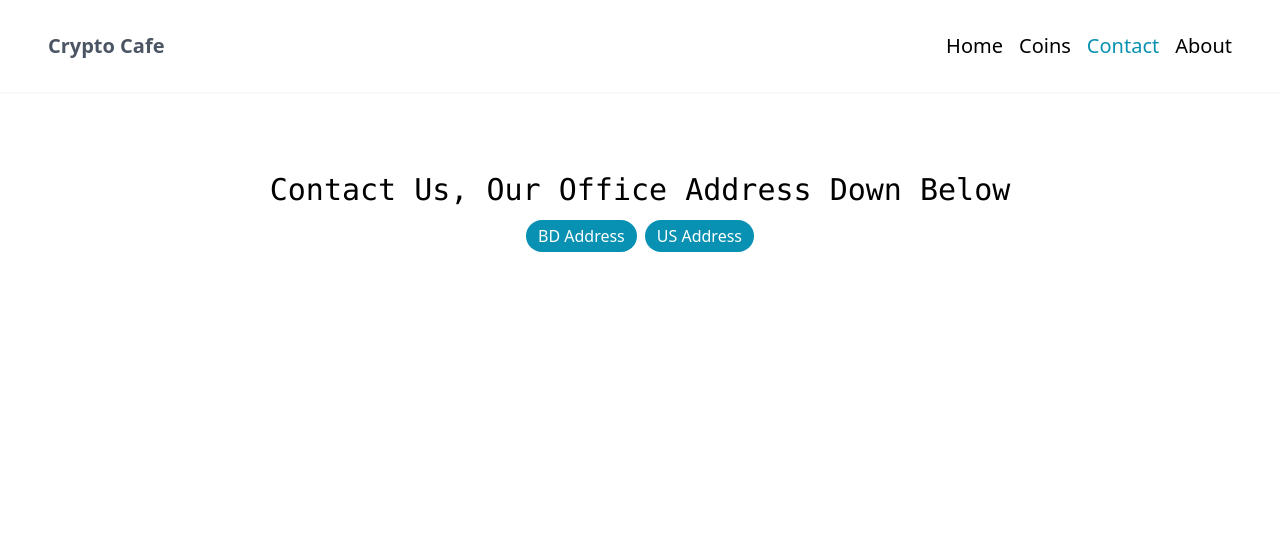
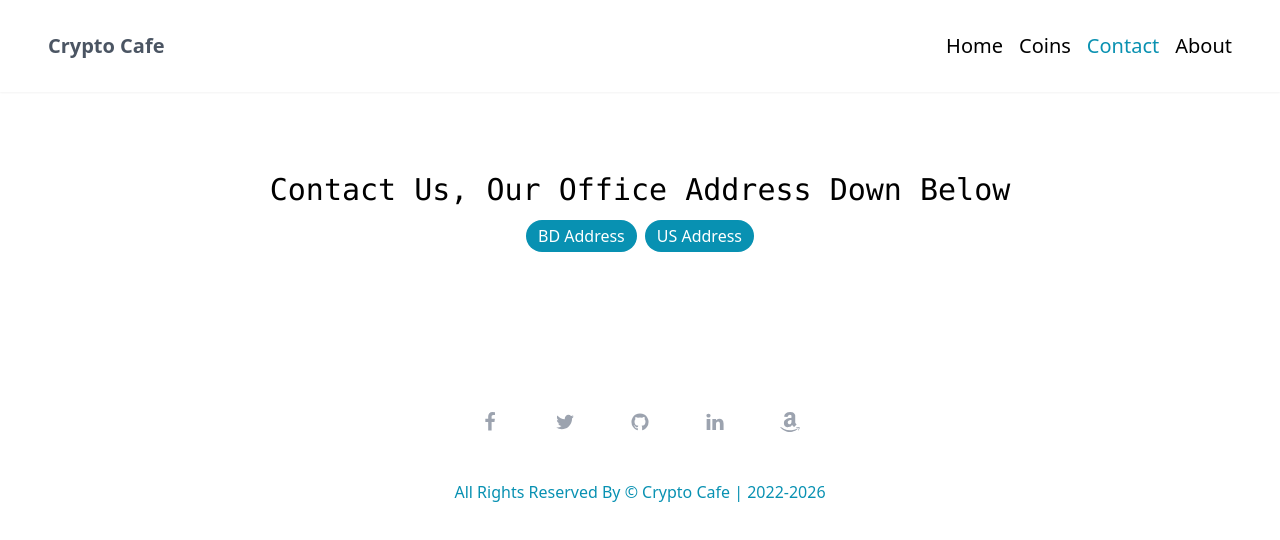
Before and after one commit to JubayerDev/react-crypto-cafe, a React (Create React App) app: page /contact in a window 1280 px wide. Shown: the top 540 px of the page. Built offline with nearby package versions, Linux system fonts and the light colour scheme.

Commit message:
footer page added

```diff
--- a/src/App.js
+++ b/src/App.js
@@ -2,6 +2,7 @@ import { Route, Routes } from 'react-router-dom';
 import './App.css';
 import Coins from './components/Coins/Coins';
 import Contact from './components/Contact/Contact';
+import Footer from './components/Footer/Footer';
 import HomePage from './components/HomePage/HomePage';
 import Navbar from './components/Navbar/Navbar';
 
@@ -15,6 +16,7 @@ function App() {
         <Route path="/coins" element={<Coins />} />
         <Route path="/contact" element={ <Contact/>}/>
       </Routes>
+      <Footer/>
     </div>
   );
 }
--- a/src/components/Coins/Coins.js
+++ b/src/components/Coins/Coins.js
@@ -18,6 +18,8 @@ const Coins = () => {
                 }
             </div>
         </div>
+
+        // 1:24:00
     );
 };
 
--- /dev/null
+++ b/src/components/Footer/Footer.js
@@ -0,0 +1,92 @@
+import React from 'react';
+
+const Footer = () => {
+    return (
+        <footer className='bg-white  w-full py-8 mt-8'>
+      <div className='max-w-screen-xl mx-auto px-4'>
+        <div className=' flex max-w-xs mx-auto items-center justify-between'>
+          <a
+            href='https://github.com/JubayerDev'
+            className='text-gray-400 hover:text-gray-800 transition-colors duration-200'
+          >
+            <svg
+              width='20'
+              height='20'
+              fill='currentColor'
+              className='text-xl hover:text-gray-800 transition-colors duration-200'
+              viewBox='0 0 1792 1792'
+              xmlns='http://www.w3.org/2000/svg'
+            >
+              <path d='M1343 12v264h-157q-86 0-116 36t-30 108v189h293l-39 296h-254v759h-306v-759h-255v-296h255v-218q0-186 104-288.5t277-102.5q147 0 228 12z'></path>
+            </svg>
+          </a>
+          <a
+            href='https://github.com/JubayerDev'
+            className='text-gray-400 hover:text-gray-800 transition-colors duration-200'
+          >
+            <svg
+              width='20'
+              height='20'
+              fill='currentColor'
+              className='text-xl hover:text-gray-800 transition-colors duration-200'
+              viewBox='0 0 1792 1792'
+              xmlns='http://www.w3.org/2000/svg'
+            >
+              <path d='M1684 408q-67 98-162 167 1 14 1 42 0 130-38 259.5t-115.5 248.5-184.5 210.5-258 146-323 54.5q-271 0-496-145 35 4 78 4 225 0 401-138-105-2-188-64.5t-114-159.5q33 5 61 5 43 0 85-11-112-23-185.5-111.5t-73.5-205.5v-4q68 38 146 41-66-44-105-115t-39-154q0-88 44-163 121 149 294.5 238.5t371.5 99.5q-8-38-8-74 0-134 94.5-228.5t228.5-94.5q140 0 236 102 109-21 205-78-37 115-142 178 93-10 186-50z'></path>
+            </svg>
+          </a>
+          <a
+            href='https://github.com/JubayerDev'
+            className='text-gray-400 hover:text-gray-800 transition-colors duration-200'
+          >
+            <svg
+              xmlns='http://www.w3.org/2000/svg'
+              width='20'
+              height='20'
+              fill='currentColor'
+              className='text-xl hover:text-gray-800 transition-colors duration-200'
+              viewBox='0 0 1792 1792'
+            >
+              <path d='M896 128q209 0 385.5 103t279.5 279.5 103 385.5q0 251-146.5 451.5t-378.5 277.5q-27 5-40-7t-13-30q0-3 .5-76.5t.5-134.5q0-97-52-142 57-6 102.5-18t94-39 81-66.5 53-105 20.5-150.5q0-119-79-206 37-91-8-204-28-9-81 11t-92 44l-38 24q-93-26-192-26t-192 26q-16-11-42.5-27t-83.5-38.5-85-13.5q-45 113-8 204-79 87-79 206 0 85 20.5 150t52.5 105 80.5 67 94 39 102.5 18q-39 36-49 103-21 10-45 15t-57 5-65.5-21.5-55.5-62.5q-19-32-48.5-52t-49.5-24l-20-3q-21 0-29 4.5t-5 11.5 9 14 13 12l7 5q22 10 43.5 38t31.5 51l10 23q13 38 44 61.5t67 30 69.5 7 55.5-3.5l23-4q0 38 .5 88.5t.5 54.5q0 18-13 30t-40 7q-232-77-378.5-277.5t-146.5-451.5q0-209 103-385.5t279.5-279.5 385.5-103zm-477 1103q3-7-7-12-10-3-13 2-3 7 7 12 9 6 13-2zm31 34q7-5-2-16-10-9-16-3-7 5 2 16 10 10 16 3zm30 45q9-7 0-19-8-13-17-6-9 5 0 18t17 7zm42 42q8-8-4-19-12-12-20-3-9 8 4 19 12 12 20 3zm57 25q3-11-13-16-15-4-19 7t13 15q15 6 19-6zm63 5q0-13-17-11-16 0-16 11 0 13 17 11 16 0 16-11zm58-10q-2-11-18-9-16 3-14 15t18 8 14-14z'></path>
+            </svg>
+          </a>
+          <a
+            href='https://github.com/JubayerDev'
+            className='text-gray-400 hover:text-gray-800 transition-colors duration-200'
+          >
+            <svg
+              width='20'
+              height='20'
+              fill='currentColor'
+              className='text-xl hover:text-gray-800 transition-colors duration-200'
+              viewBox='0 0 1792 1792'
+              xmlns='http://www.w3.org/2000/svg'
+            >
+              <path d='M477 625v991h-330v-991h330zm21-306q1 73-50.5 122t-135.5 49h-2q-82 0-132-49t-50-122q0-74 51.5-122.5t134.5-48.5 133 48.5 51 122.5zm1166 729v568h-329v-530q0-105-40.5-164.5t-126.5-59.5q-63 0-105.5 34.5t-63.5 85.5q-11 30-11 81v553h-329q2-399 2-647t-1-296l-1-48h329v144h-2q20-32 41-56t56.5-52 87-43.5 114.5-15.5q171 0 275 113.5t104 332.5z'></path>
+            </svg>
+          </a>
+          <a
+            href='https://github.com/JubayerDev'
+            className='text-gray-400 hover:text-gray-800 transition-colors duration-200'
+          >
+            <svg
+              width='20'
+              height='20'
+              fill='currentColor'
+              className='text-xl hover:text-gray-800 transition-colors duration-200'
+              viewBox='0 0 1792 1792'
+              xmlns='http://www.w3.org/2000/svg'
+            >
+              <path d='M1551 1476q15-6 26-3t11 17.5-15 33.5q-13 16-44 43.5t-95.5 68-141 74-188 58-229.5 24.5q-119 0-238-31t-209-76.5-172.5-104-132.5-105-84-87.5q-8-9-10-16.5t1-12 8-7 11.5-2 11.5 4.5q192 117 300 166 389 176 799 90 190-40 391-135zm207-115q11 16 2.5 69.5t-28.5 102.5q-34 83-85 124-17 14-26 9t0-24q21-45 44.5-121.5t6.5-98.5q-5-7-15.5-11.5t-27-6-29.5-2.5-35 0-31.5 2-31 3-22.5 2q-6 1-13 1.5t-11 1-8.5 1-7 .5h-10l-3-.5-2-1.5-1.5-3q-6-16 47-40t103-30q46-7 108-1t76 24zm-394-443q0 31 13.5 64t32 58 37.5 46 33 32l13 11-227 224q-40-37-79-75.5t-58-58.5l-19-20q-11-11-25-33-38 59-97.5 102.5t-127.5 63.5-140 23-137.5-21-117.5-65.5-83-113-31-162.5q0-84 28-154t72-116.5 106.5-83 122.5-57 130-34.5 119.5-18.5 99.5-6.5v-127q0-65-21-97-34-53-121-53-6 0-16.5 1t-40.5 12-56 29.5-56 59.5-48 96l-294-27q0-60 22-119t67-113 108-95 151.5-65.5 190.5-24.5q100 0 181 25t129.5 61.5 81 83 45 86 12.5 73.5v589zm-672 21q0 86 70 133 66 44 139 22 84-25 114-123 14-45 14-101v-162q-59 2-111 12t-106.5 33.5-87 71-32.5 114.5z'></path>
+            </svg>
+          </a>
+        </div>
+        <div className='text-center text-cyan-600 pt-10 sm:pt-12 font-light flex items-center justify-center'>
+          All Rights Reserved By &copy; Crypto Cafe | 2022-2026
+        </div>
+      </div>
+    </footer>
+    );
+};
+
+export default Footer;
```
